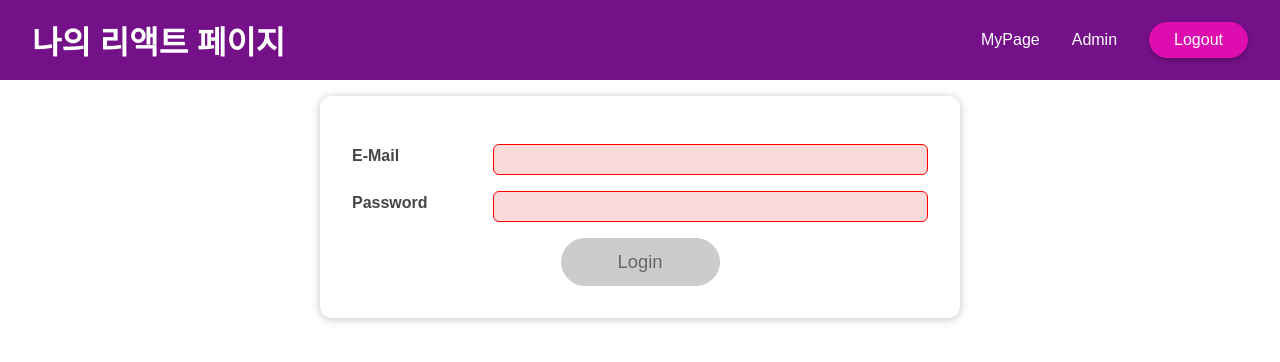
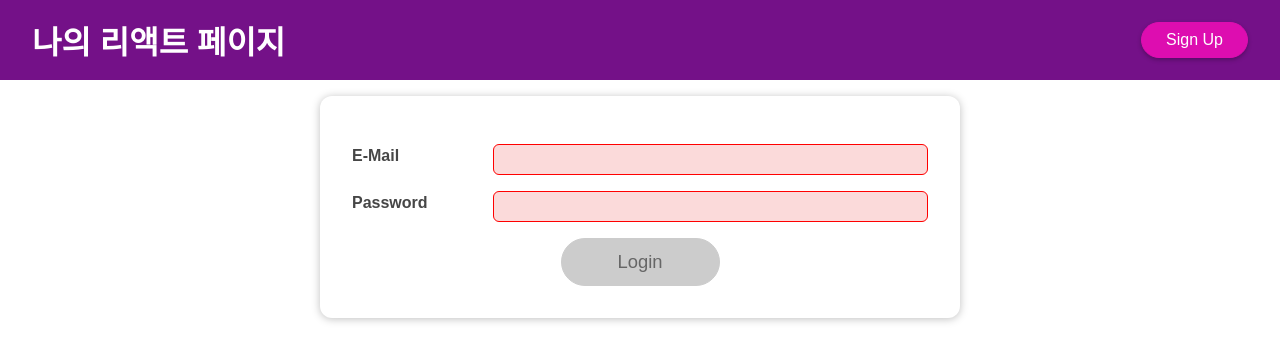
Before and after one commit to yunjeongg/REACT_STUDY20240612, a React (Create React App) app: page / in a window 1280 px wide. Shown: the top 362 px of the page. Built offline with nearby package versions, Linux system fonts and the light colour scheme.

Commit message:
# 41. Context Api 기초

```diff
--- a/src/App.js
+++ b/src/App.js
@@ -3,6 +3,8 @@ import './App.css';
 import MainHeader from './components/SideEffect/MainHeader';
 import Home from './components/SideEffect/Home';
 import Login from './components/SideEffect/Login';
+
+import AuthContext from'./store/auth-context';
 
 
 const App = () => {
@@ -53,7 +55,9 @@ const App = () => {
   };
 
   return (
-    <>
+    <AuthContext.Provider value={{
+      isLoggedIn: isLoggedIn
+    }}>
       <MainHeader onLogout={logoutHandler} />
       <main>
         {/* 로그인이 된 상태면 <Home />을 보여주고 */}
@@ -62,7 +66,7 @@ const App = () => {
         {/* 그렇지않다면 <Login onLogin={loginHandler} */}
         { !isLoggedIn && <Login onLogin={loginHandler} />}
       </main>
-    </>
+    </AuthContext.Provider>
   );
 };
 
--- a/src/components/SideEffect/Navigation.js
+++ b/src/components/SideEffect/Navigation.js
@@ -1,23 +1,38 @@
 import React from 'react';
 import styles from './Navigation.module.css';
+import AuthContext from '../../store/auth-context';
 
 const Navigation = ({ onLogout }) => {
+
+  const loginPage = (
+    <>
+      <li>
+        <a href="/">MyPage</a>
+      </li>
+      <li>
+        <a href="/">Admin</a>
+      </li>
+      <li>
+        <button onClick={onLogout}>Logout</button>
+      </li>
+    </>
+  );
+
+  const anonymousPage = <li><button>Sign Up</button></li>
+
   return (
-    <nav className={styles.nav}>
-      <ul>
-        <li>
-          <a href="/">MyPage</a>
-        </li>
-
-        <li>
-          <a href="/">Admin</a>
-        </li>
-
-        <li>
-          <button onClick={onLogout}>Logout</button>
-        </li>
-      </ul>
-    </nav>
+    <AuthContext.Consumer>
+      {({ isLoggedIn }) => {
+        // console.log(context);
+        return (
+          <nav className={styles.nav}>
+            <ul>
+              {isLoggedIn ? loginPage : anonymousPage}
+            </ul>
+          </nav>
+        );
+      }}
+    </AuthContext.Consumer>
   );
 };
 
--- /dev/null
+++ b/src/store/auth-context.js
@@ -0,0 +1,14 @@
+import React from "react"
+// js 파일의 맨 앞글자가 대문자면 Component, 소문자면 기본 js파일
+
+// 로그인 관련 상태데이터들을 중앙집중 관리하는 파일
+const AuthContext = React.createContext(
+  // 컨텍스트는 데이터 중앙저장소
+  // - 생성시 관리할 기본 데이터를 명시한다.
+  // 데이터 값은 타입 기본값을 명시한다.
+  {
+    isLoggedIn: false // isLoggedIn 을 관리
+  }
+);
+
+export default AuthContext;
```
